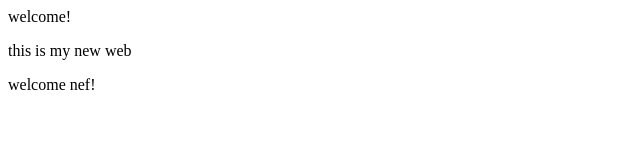
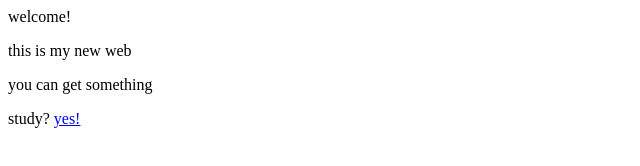
Before and after one commit to sixwen6/wen, a plain HTML site: page index.html in a window 1280 px wide. Shown: the whole page, without its empty margins (0-640 px from the left). Drawn offline with Linux system fonts and the light colour scheme.

Commit message:
Update index.html

```diff
--- a/index.html
+++ b/index.html
@@ -1,3 +1,4 @@
 <p> welcome! </p>
 <p> this is my new web </p>
-<p> welcome nef! </p>
+<p> you can get something </p>
+<p>study? <a href="https://sixwen6.github.io/wen/study">yes!</a></p>
```
